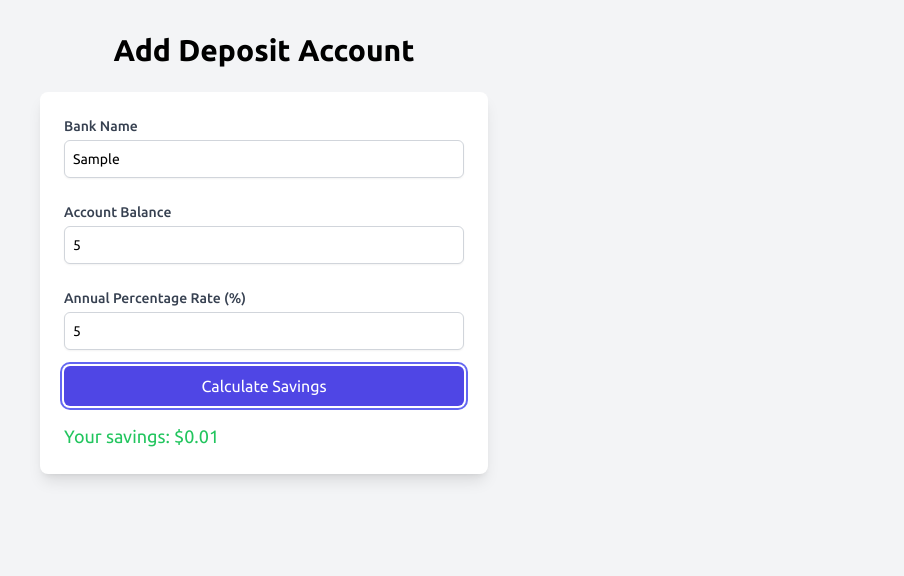
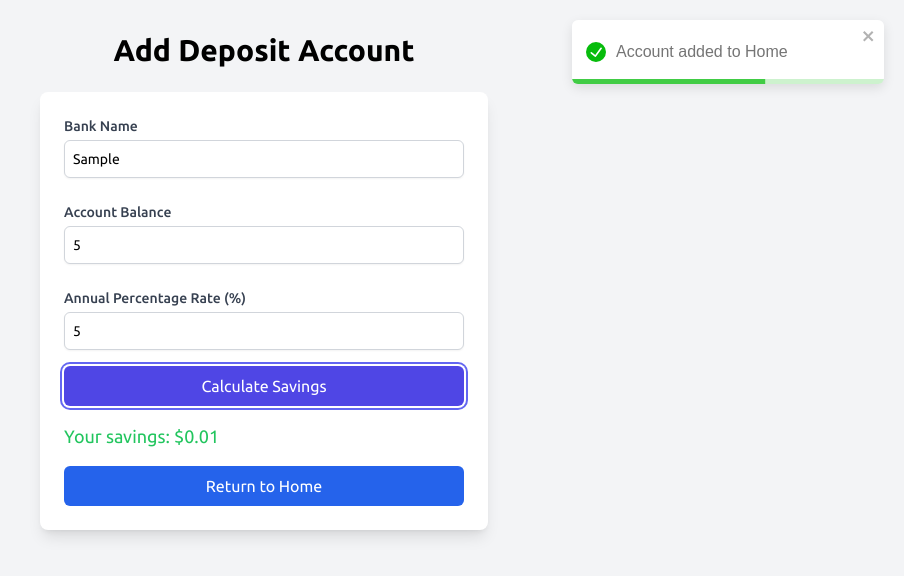
Before and after one commit to everettbu/savings-calc, a React (Vite) app in the folder savings-calculator/: page /add-deposit in a window 1280 px wide. Both pictures are taken after typing "Sample", "5", "5" into the empty fields and a click on the button "Calculate Savings". Shown: the top 576 px of the page, without its empty margins (376-1280 px from the left). Built offline with nearby package versions, Linux system fonts and the light colour scheme.

Commit message:
added success toast + return to home button + minor changes

```diff
--- a/savings-calculator/package.json
+++ b/savings-calculator/package.json
@@ -14,6 +14,7 @@
     "react": "^18.2.0",
     "react-dom": "^18.2.0",
     "react-router-dom": "^6.23.1",
+    "react-toastify": "^10.0.5",
     "yup": "^1.4.0"
   },
   "devDependencies": {
--- a/savings-calculator/src/pages/AddDeposit.jsx
+++ b/savings-calculator/src/pages/AddDeposit.jsx
@@ -3,17 +3,24 @@ import { useNavigate } from 'react-router-dom';
 import DepositForm from '../components/DepositForm';
 import { DepositContext } from '../context/DepositContext';
 import { calculateDepositSavings } from '../utils/depositCalculations';
+import { ToastContainer, toast } from "react-toastify";
+import "react-toastify/dist/ReactToastify.css";
+
 
 const AddDeposit = () => {
   const { addDeposit } = useContext(DepositContext);
   const [results, setResults] = useState(null);
   const navigate = useNavigate();
+  const goToHome = () => {
+    navigate("/")
+  }
 
   const handleFormSubmit = (values) => {
     const savings = calculateDepositSavings(values.balance, values.annualYield);
     const newDeposit = { ...values, savings };
     addDeposit(newDeposit);
     setResults(newDeposit);
+    toast.success('Account added to Home')
   };
 
   return (
@@ -40,11 +47,20 @@ const AddDeposit = () => {
           Calculate Savings
         </button>
         {results !== null && (
-          <div className="mt-4 text-lg text-green-500">
-            Your savings: ${results.savings.toFixed(2)}
+          <div>
+            <div className="mt-4 text-lg text-green-500">
+              Your savings: ${results.savings.toFixed(2)}
+            </div>
+            <button
+            onClick={goToHome}
+            className="w-full bg-blue-600 text-white py-2 px-4 rounded-md hover:bg-blue-700 focus:outline-none focus:ring-2 focus:ring-offset-2 focus:ring-blue-500 transition duration-300 mt-4"
+            >
+              Return to Home
+            </button>
           </div>
         )}
       </div>
+      <ToastContainer />
     </div>
   );
 };
--- a/savings-calculator/src/pages/AddLoan.jsx
+++ b/savings-calculator/src/pages/AddLoan.jsx
@@ -3,17 +3,23 @@ import { useNavigate } from 'react-router-dom';
 import LoanForm from '../components/LoanForm';
 import { LoanContext } from '../context/LoanContext';
 import { calculateLoanSavings } from '../utils/loanCalculations';
+import { ToastContainer, toast } from "react-toastify";
+import "react-toastify/dist/ReactToastify.css";
 
 const AddLoan = () => {
   const { addLoan } = useContext(LoanContext);
   const [results, setResults] = useState(null);
   const navigate = useNavigate();
+  const goToHome = () => {
+    navigate('/')
+  }
 
   const handleFormSubmit = (values) => {
     const savings = calculateLoanSavings(values);
     const newLoan = { ...values, savings };
     addLoan(newLoan);
     setResults(newLoan);
+    toast.success("Account added to Home");
   };
 
   return (
@@ -45,11 +51,20 @@ const AddLoan = () => {
           Calculate Savings
         </button>
         {results !== null && (
-          <div className="mt-4 text-lg text-green-500">
-            Your savings: ${results.savings.toFixed(2)}
+          <div>
+            <div className="mt-4 text-lg text-green-500">
+              Your savings: ${results.savings.toFixed(2)}
+            </div>
+            <button
+            onClick={goToHome}
+            className="w-full bg-blue-600 text-white py-2 px-4 rounded-md hover:bg-blue-700 focus:outline-none focus:ring-2 focus:ring-offset-2 focus:ring-blue-500 transition duration-300 mt-4"
+            >
+              Return to Home
+            </button>
           </div>
         )}
       </div>
+      <ToastContainer />
     </div>
   );
 };
--- a/savings-calculator/src/pages/Contact.jsx
+++ b/savings-calculator/src/pages/Contact.jsx
@@ -9,7 +9,7 @@ const Contact = () => {
             <main className="flex-col flex-1">
                 <div className="justify-center p-10">
                     <div className="flex justify-center">
-                    <a href="https://www.firstcitycu.org/contact/email/" target="_blank">
+                    <a href="https://www.firstcitycu.org/contact/email/" target="_blank" rel="noopener noreferrer">
                         <button className="bg-blue-500 text-white px-4 py-2 rounded-lg hover:bg-blue-700 transition duration-300 mb-4 justify-center">
                             Contact via Email
                         </button>
--- a/savings-calculator/src/pages/Transfer.jsx
+++ b/savings-calculator/src/pages/Transfer.jsx
@@ -8,7 +8,7 @@ const Transfer = () => {
             </header>
             <main className="flex-col flex-1">
                     <div className="flex justify-center p-10">
-                    <a href="https://app.loanspq.com/xa/xpressApp.aspx?enc=Kw21Wblm1yxpjJabdoZaD9P5Ohrb21U42vf4mi4ehVOHesN2P5T0h5-U4tYLIGz1pbxW5gXLDq4i9XcbQAEpui6QgaQp7OmdIC4KX01JRaLYmxn24WPdjZkK9UMNSPC3" target='_blank'>
+                    <a href="https://app.loanspq.com/xa/xpressApp.aspx?enc=Kw21Wblm1yxpjJabdoZaD9P5Ohrb21U42vf4mi4ehVOHesN2P5T0h5-U4tYLIGz1pbxW5gXLDq4i9XcbQAEpui6QgaQp7OmdIC4KX01JRaLYmxn24WPdjZkK9UMNSPC3" target='_blank' rel="noopener noreferrer">
                         <button className="bg-blue-500 text-white px-4 py-2 rounded-lg hover:bg-blue-700 transition duration-300 mb-4 justify-center">
                             Transfer Funds
                         </button>
```
Also changed, not shown: 1 other file (tests, documents, lock files or other folders).
